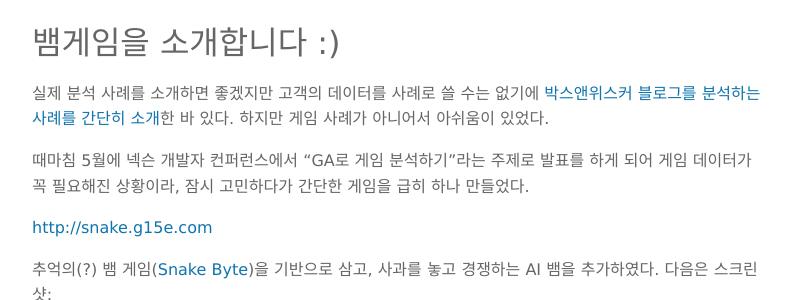
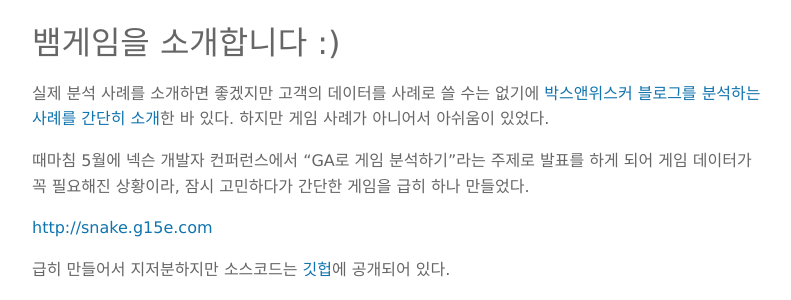
Before and after one commit to boxnwhiskr/boxnwhiskr.github.io, a Jekyll site: the page built from _posts/2015-04-12-analyze_game_using_ga_3.markdown, in a window 1280 px wide and 900 px high, scrolled down 808 px, cut to the strip 0-300 px from the top of the window. Shown: the whole strip, without its empty margins (240-1031 px from the left). Built offline with Jekyll 4.4.1, drawn with Linux system fonts in a browser that asks for light colours; nearby versions of some CDN libraries; some web fonts are replaced.

Commit message:
Add link to source code

```diff
--- a/_posts/2015-04-12-analyze_game_using_ga_3.markdown
+++ b/_posts/2015-04-12-analyze_game_using_ga_3.markdown
@@ -22,6 +22,8 @@ date: 2015-04-12
 필요해진 상황이라, 잠시 고민하다가 간단한 게임을 급히 하나 만들었다.
 
 [http://snake.g15e.com](http://snake.g15e.com)
+
+급히 만들어서 지저분하지만 소스코드는 [깃헙](https://github.com/akngs/snake)에 공개되어 있다.
 
 추억의(?) 뱀 게임([Snake Byte](http://en.wikipedia.org/wiki/Snake_Byte))을 기반으로 삼고,
 사과를 놓고 경쟁하는 AI 뱀을 추가하였다. 다음은 스크린샷:
```
